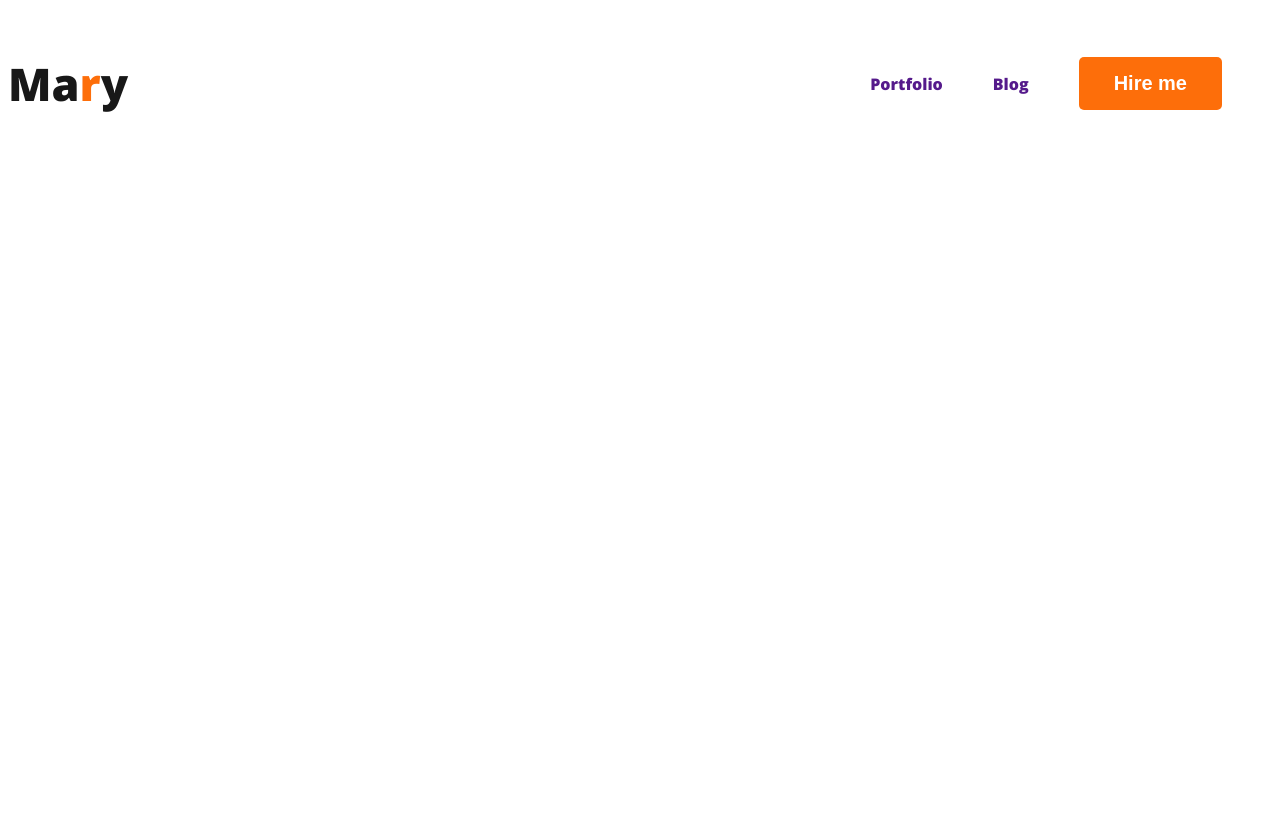
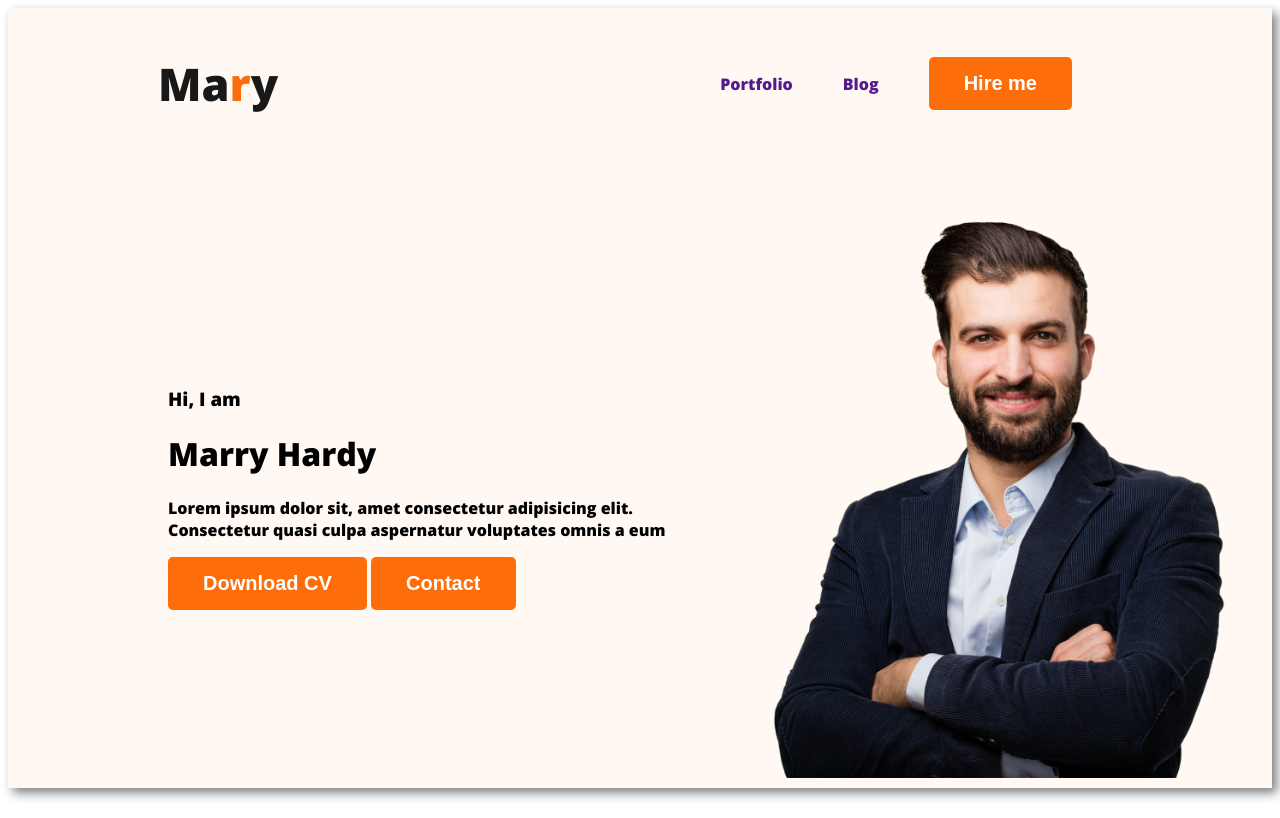
Before and after one commit to sour0v1/my-first-portfolio-website, a plain HTML site: page index.html in a window 1280 px wide. Drawn offline with nearby package versions, Linux system fonts and the light colour scheme.

Commit message:
added header

```diff
--- a/index.html
+++ b/index.html
@@ -10,7 +10,7 @@
     <link rel="stylesheet" href="portfolio.css">
 </head>
 <body>
-    <header>
+    <header class="header">
         <nav>
             <h3 class="nav-title">Ma<span class="primary-color">r</span>y</h3>
             <ul>
@@ -21,6 +21,16 @@
 
             </ul>
         </nav>
+        <div class="banner">
+            <div class="banner-content">
+                <h3>Hi, I am </h3>
+                <h1>Marry Hardy</h1>
+                <p>Lorem ipsum dolor sit, amet consectetur adipisicing elit. Consectetur quasi culpa aspernatur voluptates omnis a eum</p>
+                <button class=" btn-primary">Download CV</button>
+                <button class="btn-primary">Contact</button>
+            </div>
+            <img src="images/hardy.png" alt="" width="500px">
+        </div>
     </header>
 </body>
 </html>
--- a/portfolio.css
+++ b/portfolio.css
@@ -1,3 +1,4 @@
+
 body{
     font-family: 'Open Sans', sans-serif;
 }
@@ -5,11 +6,13 @@ nav{
     display: flex;
     align-items: center;
     justify-content: space-between;
+    margin: 0px 150px;
 }
 .nav-title{
     color: #181818;
     font-size: 45px;
     font-weight: 800;
+
 
 
 }
@@ -37,3 +40,14 @@ nav a{
     font-size: 20px;
     font-weight: 700;
 }
+/*header related*/
+.header{
+    background-color: #FFF8F3;
+    box-shadow: 5px 5px 10px gray;
+}
+.banner{
+    margin: 30px 30px 30px 150px;
+    padding: 10px;
+    display: flex;
+    align-items: center;
+}
```
Also changed, not shown: images/hardy.png (added).
